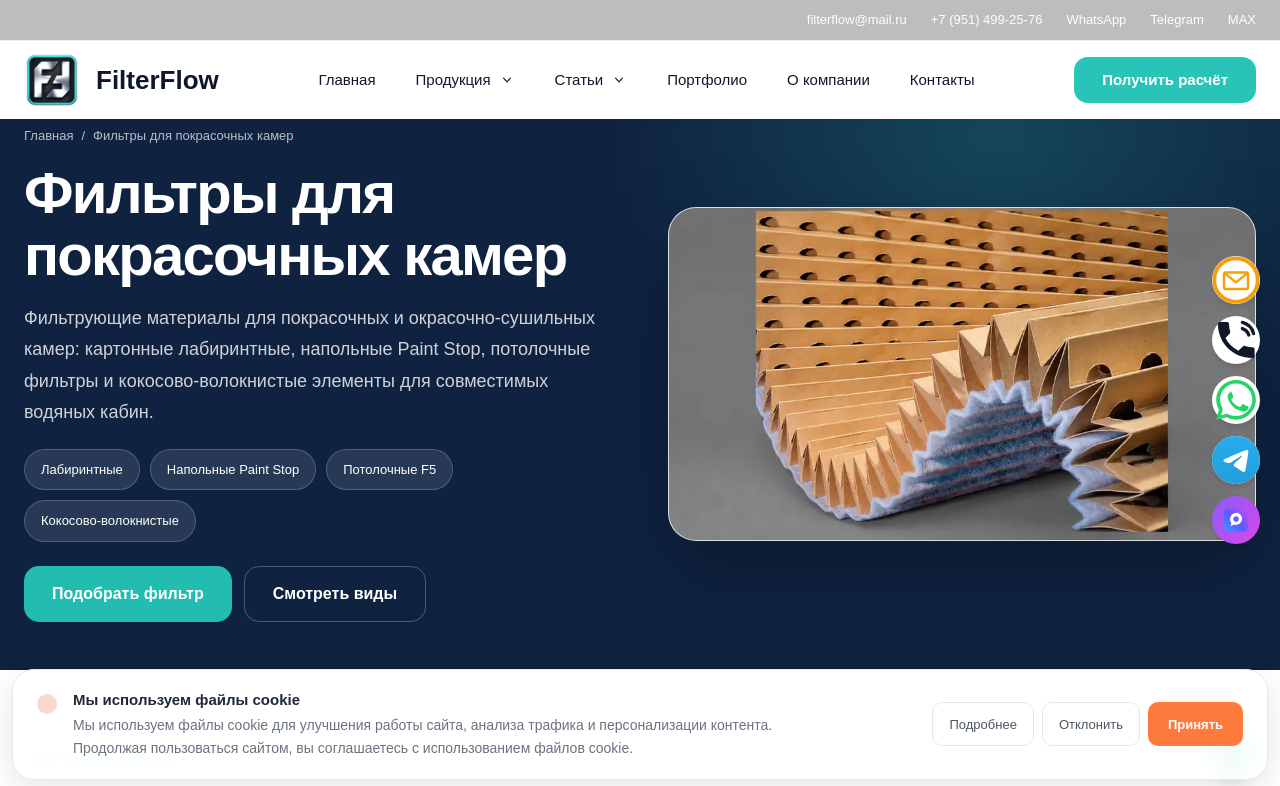
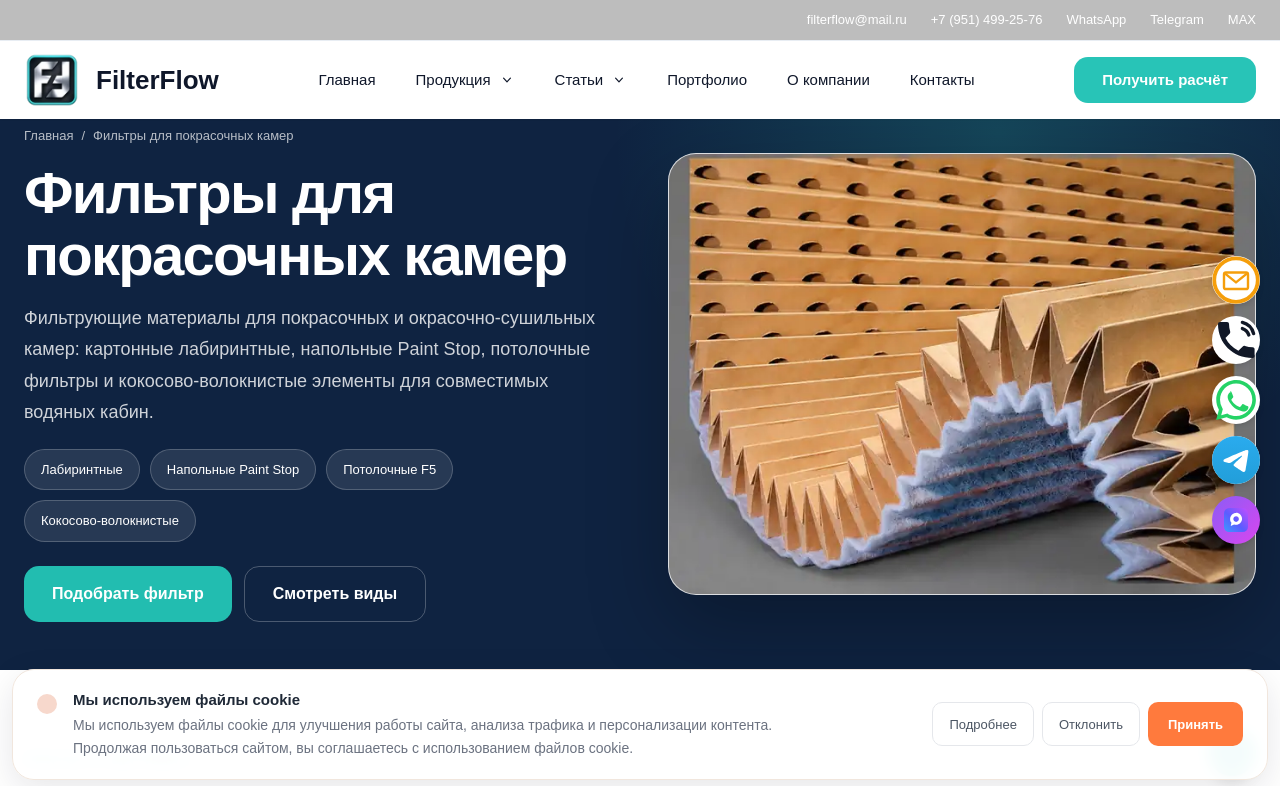
Before and after one commit to karipupkina-ux/filterflow-next, a Next.js app: page /filtry-dlya-pokrasochnyh-kamer in a window 1280 px wide. Shown: the top 786 px of the page. Built offline with nearby package versions, Linux system fonts and the light colour scheme.

Commit message:
Match paint booth hero crop to new image

```diff
--- a/app/filtry-dlya-pokrasochnyh-kamer/page.tsx
+++ b/app/filtry-dlya-pokrasochnyh-kamer/page.tsx
@@ -107,8 +107,8 @@ export default function PaintBoothFiltersPage() {
                 <a href="#vidy" className="inline-flex h-[56px] items-center justify-center rounded-[15px] border border-white/25 px-7 font-semibold">Смотреть виды</a>
               </div>
             </div>
-            <div className="overflow-hidden rounded-[28px] border border-white/10 bg-[#d8dadd] shadow-[0_30px_80px_rgba(0,0,0,0.28)]">
-              <Image src="/images/new-products/paint-booth-filters-hero.webp" alt="Фильтры для покрасочных и окрасочных камер" width={900} height={511} priority sizes="(max-width:1023px) 92vw,48vw" className="h-auto w-full object-cover" />
+            <div className="relative aspect-[750/563] overflow-hidden rounded-[28px] border border-white/10 bg-[#d8dadd] shadow-[0_30px_80px_rgba(0,0,0,0.28)]">
+              <Image src="/images/new-products/paint-booth-filters-hero.webp" alt="Фильтры для покрасочных и окрасочных камер" fill priority sizes="(max-width:1023px) 92vw,48vw" className="object-cover object-center" />
             </div>
           </div>
         </section>
```
